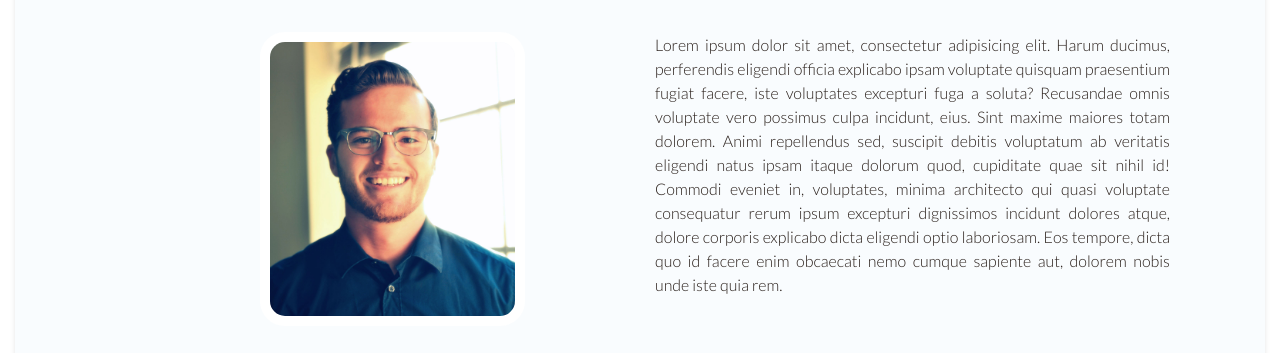
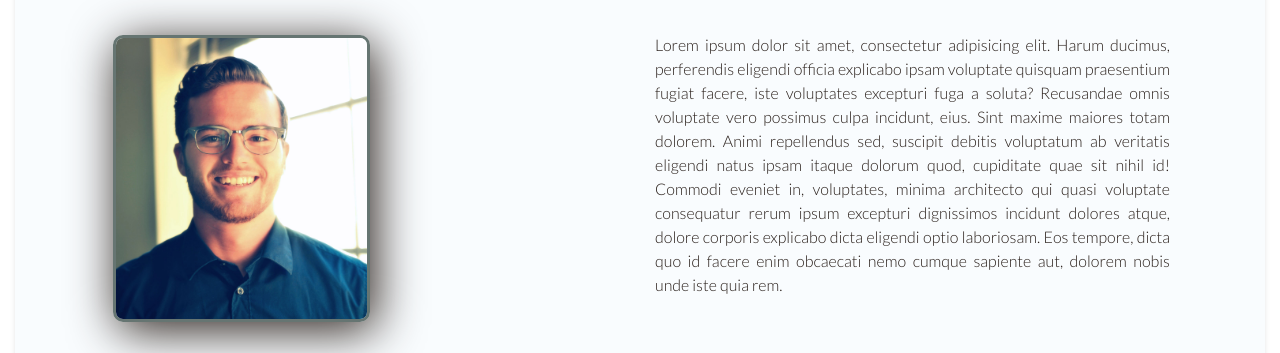
Before and after one commit to izabelacymborska1/css-rozszerzony, a plain HTML site: page portfolio-zadanie-domowe-bootstrap/index.html in a window 1280 px wide. Shown: the part 599-952 px from the top of the page. Drawn offline with nearby package versions, Linux system fonts and the light colour scheme; a web font is replaced by a local one.

Commit message:
no message

```diff
--- a/portfolio-zadanie-domowe-bootstrap/css/style.css
+++ b/portfolio-zadanie-domowe-bootstrap/css/style.css
@@ -7,8 +7,7 @@ body {
     font-weight: 300;
     color: #291f1a;
     margin: 0;
-    padding: 0;
-}
+    }
 
 span {
     color: #1ac056;
@@ -116,16 +115,16 @@ h2 {
     margin: 0;
 }
 
-#about figure img {
+.aboutme-content img {
     max-height: 350px;
     max-width: 100%;
-    width: 50%;
-    border: 10px solid #fff;
-    border-radius: 25px;
-    text-align: center;
     float: left;
-    margin-left: 150px;
+    border: 3px solid rgba(5, 29, 22, 0.6);
+    border-radius: 10px;
+    box-shadow: 5px 0.5em 3em;
+    margin: 1%;
 }
+
 
 h3 {
     text-align: center;
@@ -138,8 +137,11 @@ h3 {
 #about article {
     width: 50%;
     float: right;
+    text-align: justify;
+    position: relative;
+    top: 5%;
+
 }
-
 #skills figure {
     display: inline-block;
     text-align: center;
--- a/portfolio-zadanie-domowe-bootstrap/index.html
+++ b/portfolio-zadanie-domowe-bootstrap/index.html
@@ -82,7 +82,7 @@
                 <h3>O <span>mnie</span></h3>
             </div>
         </div>
-        <div class="col-sm-6 about-content">
+        <div class="col-sm-6 aboutme-content">
             <figure><img src="img/jan-nowak.jpg" alt="jan nowak"></figure>
         </div>
         <article class="col-sm-6 text-justify">
```
